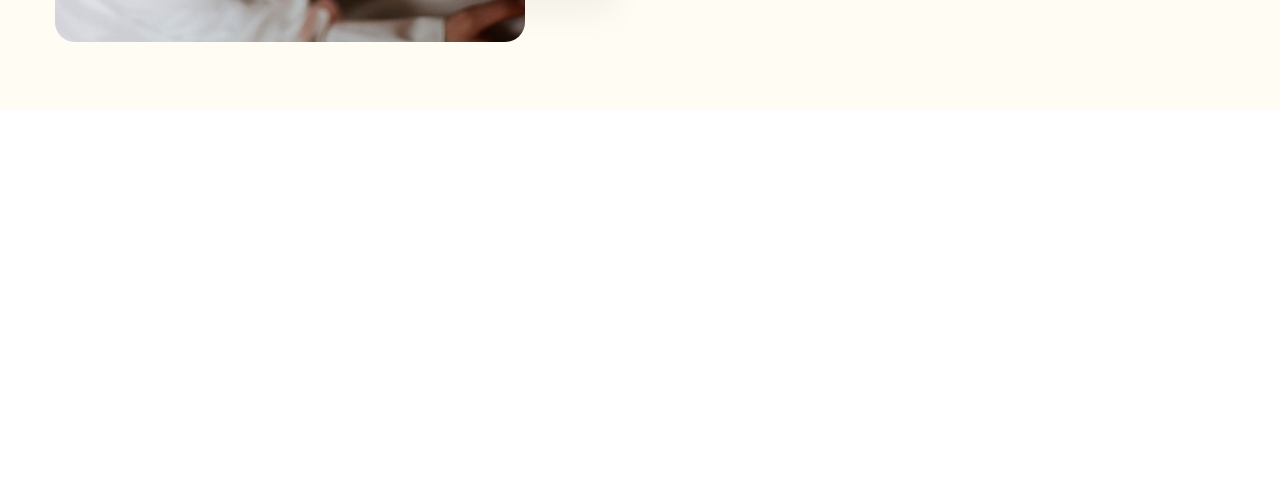
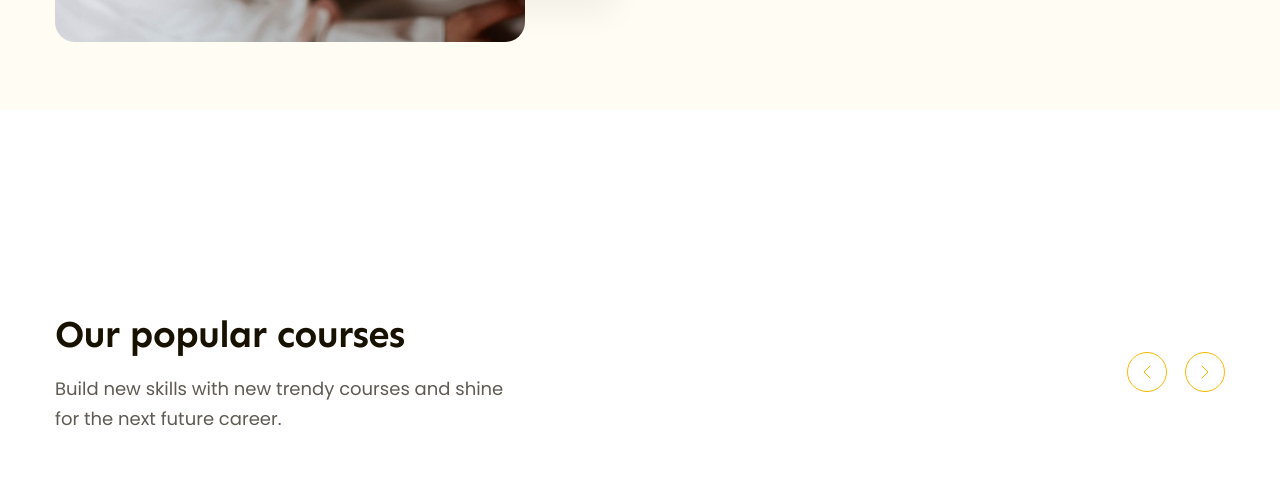
Before and after one commit to ThanhLongx/html-project-02, a plain HTML site: page index.html in a window 1280 px wide. Shown: the part 803-1305 px from the top of the page. Drawn offline with Linux system fonts and the light colour scheme.

Commit message:
folder-4

```diff
--- a/assets/css/styles.css
+++ b/assets/css/styles.css
@@ -44,6 +44,22 @@ a {
     opacity: 0.9;
 }
 
+.heading {
+    font-family: var(--font-heading);
+    font-weight: 700;
+    letter-spacing: -0.02em;
+    color: #171100;
+}
+
+.heading--lv1 {
+    font-size: 5.8rem;
+    line-height: 1.17;
+}
+
+.heading--lv2 {
+    font-size: 38px;
+    line-height: 48px;
+}
 /* header */
 
 .header {
@@ -183,14 +199,6 @@ a {
 }
 
 /* hero right */
-.content-block_heading {
-    font-family: var(--font-heading);
-    font-weight: 700;
-    font-size: 5.8rem;
-    line-height: 1.17;
-    letter-spacing: -0.02em;
-    color: #171100;
-}
 
 .content-block_desc {
     margin-top: 22px;
@@ -257,3 +265,47 @@ a {
     line-height: 1.23;
     color: #171100;
 }
+
+/* Popular */
+
+.popular {
+    padding: 65px 0;
+    margin-top: 135px;
+}
+
+.popular-top {
+    display: flex;
+    align-items: center;
+    justify-content: space-between;
+}
+
+.popular-info_desc {
+    margin-top: 16px;
+    width: 458px;
+    font-size: 1.8rem;
+    line-height: 1.67;
+    color: #5f5b53;
+}
+
+.popular-controls {
+    display: flex;
+    gap: 18px;
+}
+
+.control-btn {
+    display: flex;
+    align-items: center;
+    justify-content: center;
+    width: 40px;
+    height: 40px;
+    color: var(--primary);
+    border: 1px solid var(--primary);
+    background-color: transparent;
+    border-radius: 50%;
+}
+
+.control-btn:hover {
+    cursor: pointer;
+    color: #fff9e8;
+    background-color: var(--primary);
+}
--- a/index.html
+++ b/index.html
@@ -123,7 +123,7 @@
                         </div>
                         <!-- hero right -->
                         <div class="content-block">
-                            <h1 class="content-block_heading">
+                            <h1 class="heading heading--lv1">
                                 Learn without limits and spread knowledge.
                             </h1>
                             <p class="content-block_desc">
@@ -155,6 +155,58 @@
                     </div>
                 </div>
             </div>
+
+            <!-- Popular -->
+            <div class="popular">
+                <div class="main-content">
+                    <div class="popular-top">
+                        <div class="popular-info">
+                            <h2 class="heading heading--lv2">
+                                Our popular courses
+                            </h2>
+                            <p class="popular-info_desc">
+                                Build new skills with new trendy courses and
+                                shine for the next future career.
+                            </p>
+                        </div>
+
+                        <div class="popular-controls">
+                            <button class="control-btn">
+                                <svg
+                                    width="8"
+                                    height="14"
+                                    viewBox="0 0 8 14"
+                                    fill="none"
+                                    xmlns="http://www.w3.org/2000/svg"
+                                >
+                                    <path
+                                        d="M7 1L1 7L7 13"
+                                        stroke="currentColor"
+                                        stroke-linecap="round"
+                                        stroke-linejoin="round"
+                                    />
+                                </svg>
+                            </button>
+                            <button class="control-btn">
+                                <svg
+                                    width="8"
+                                    height="14"
+                                    viewBox="0 0 8 14"
+                                    fill="none"
+                                    xmlns="http://www.w3.org/2000/svg"
+                                >
+                                    <path
+                                        d="M1 1L7 7L1 13"
+                                        stroke="currentColor"
+                                        stroke-linecap="round"
+                                        stroke-linejoin="round"
+                                    />
+                                </svg>
+                            </button>
+                        </div>
+                    </div>
+                </div>
+            </div>
         </main>
     </body>
 </html>
```
Also changed, not shown: assets/icons/chevron-left.svg (added), assets/icons/chevron-right.svg (added).
